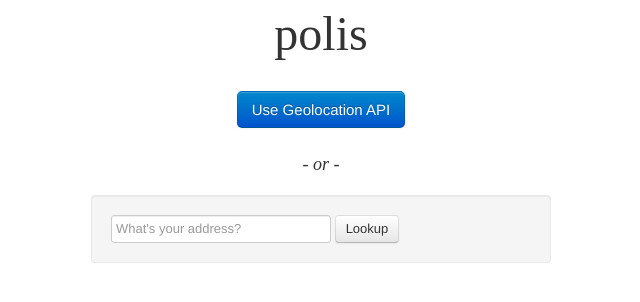
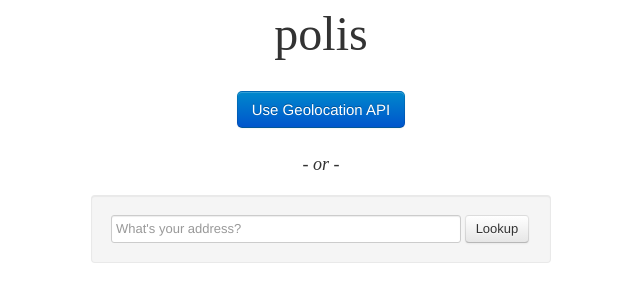
Before and after one commit to garrettr/polis, a Flask app: page / in a window 1280 px wide. Shown: the top 302 px of the page, without its empty margins (319-959 px from the left). Run offline with Flask 2, Linux system fonts and the light colour scheme; some libraries are stand-ins or nearby versions.

Commit message:
Make the address search bar as long as possible

```diff
--- a/static/css/polis.css
+++ b/static/css/polis.css
@@ -44,3 +44,7 @@ img.center {
   margin-left:auto;
   margin-right:auto;
 }
+
+input.address {
+  width:340px;
+}
--- a/templates/index.html
+++ b/templates/index.html
@@ -12,7 +12,7 @@
       <p id="or">- or -</p>
 
       <form action="lookup" method="get" class="well form-search">
-        <input type="text" name="address" placeholder="What's your address?" class="search-query">
+        <input type="text" name="address" placeholder="What's your address?" class="search-query address">
         <input type="submit" value="Lookup" id="address-submit" class="btn">
       </form>
 
```
